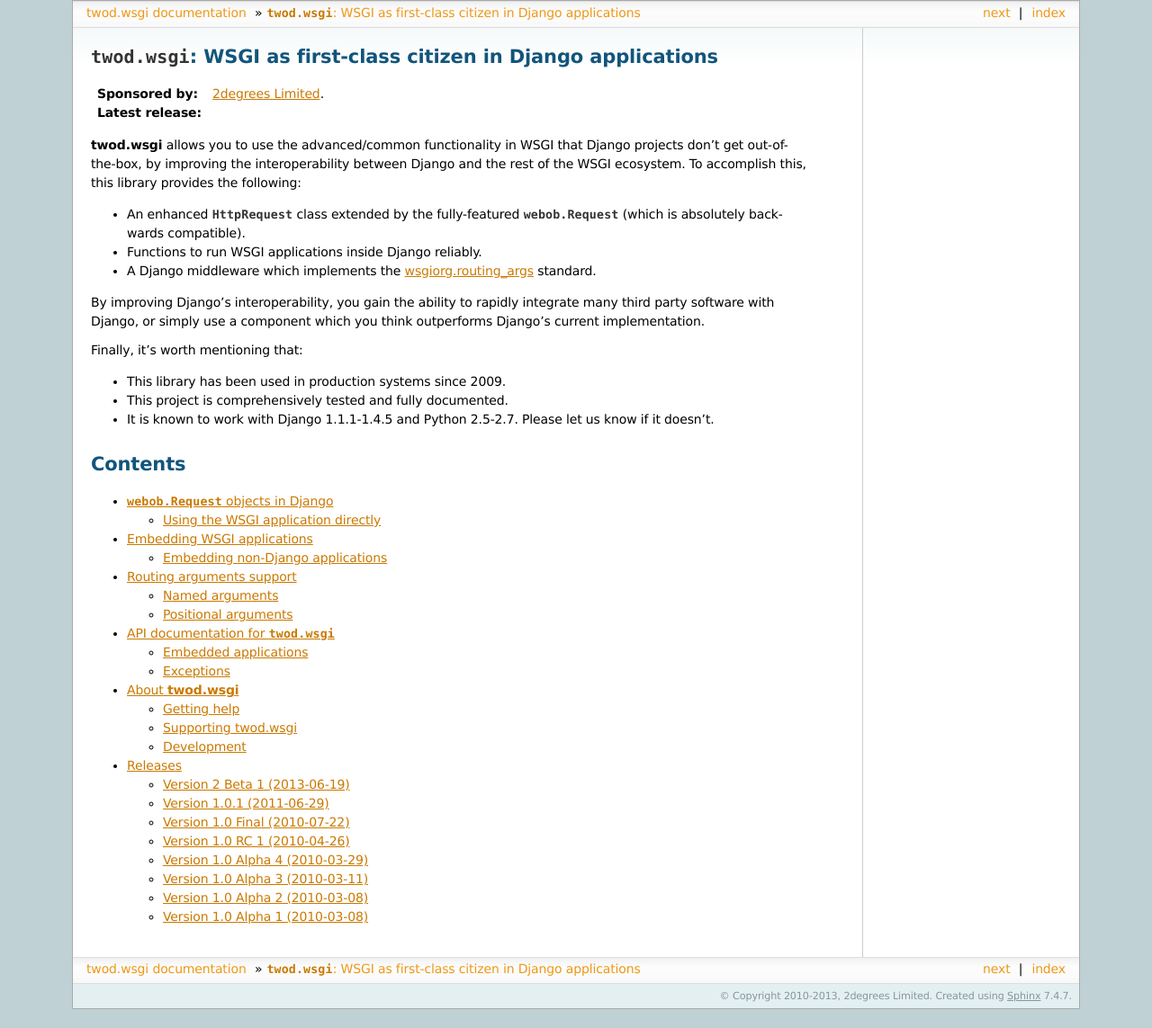
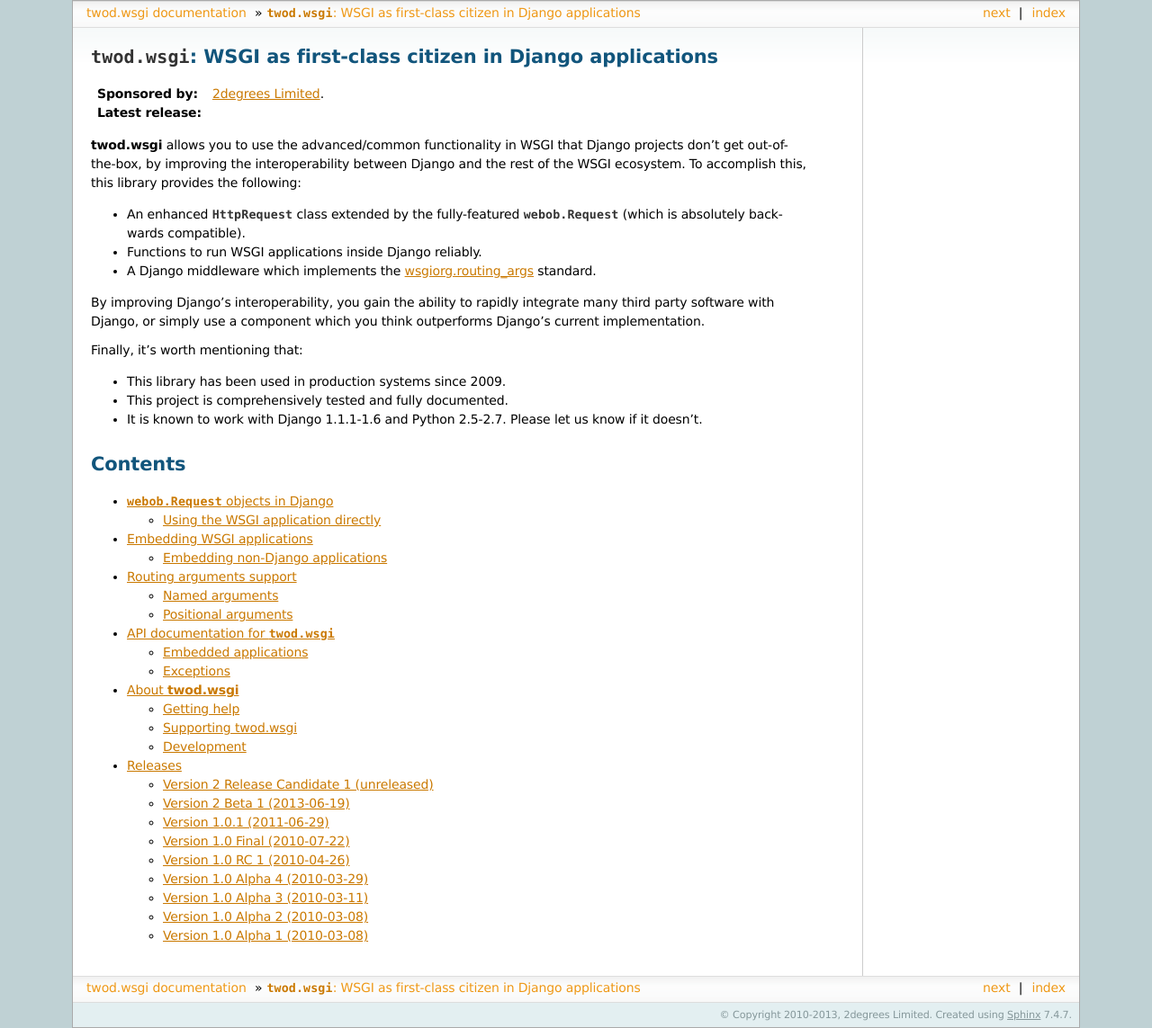
Before and after one commit to 2degrees/django-wsgi, a Sphinx documentation site: the page built from docs/source/index.rst, in a window 1280 px wide. Shown: the whole page at 90% size. Built offline with Sphinx 7.4.7, drawn with Linux system fonts in a browser that asks for light colours; a script that is not in the unit is left out; before the commit the page ends 1122 px from its top, so only the background shows below that.

Commit message:
Documented Django 1.6 compatibility

```diff
--- a/docs/source/changelog.rst
+++ b/docs/source/changelog.rst
@@ -1,6 +1,12 @@
 ========
 Releases
 ========
+
+Version 2 Release Candidate 1 (unreleased)
+==========================================
+
+Made compatible with Django up to version 1.6.
+
 
 Version 2 Beta 1 (2013-06-19)
 =============================
--- a/docs/source/index.rst
+++ b/docs/source/index.rst
@@ -24,7 +24,7 @@
 
 - This library has been used in production systems since 2009.
 - This project is comprehensively tested and fully documented.
-- It is known to work with Django 1.1.1-1.4.5 and Python 2.5-2.7.
+- It is known to work with Django 1.1.1-1.6 and Python 2.5-2.7.
   Please let us know if it doesn't.
 
 
```
